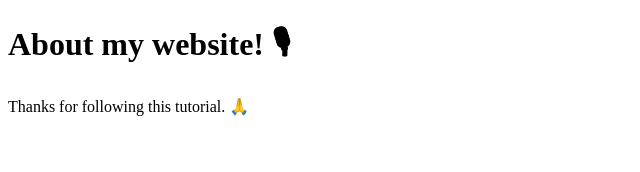
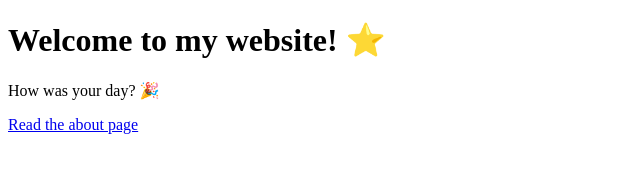
Before and after one commit to tuck295q/Tuck-cool-website, a plain HTML site: page index.html in a window 1280 px wide. Shown: the whole page, without its empty margins (0-640 px from the left). Drawn offline with Linux system fonts and the light colour scheme.

Commit message:
index.html

```diff
--- a/index.html
+++ b/index.html
@@ -1,10 +1,11 @@
 <!DOCTYPE html>
 <html>
    <head>
-      <title>About - My Cool Website</title>
+      <title>My Cool Website</title>
    </head>
    <body>
-      <h1>About my website! 🎙</h1>
-      <p>Thanks for following this tutorial. 🙏</p>
+      <h1>Welcome to my website! ⭐️</h1>
+      <p>How was your day? 🎉</p>
+      <a href="./about">Read the about page</a>
    </body>
 </html>
```
